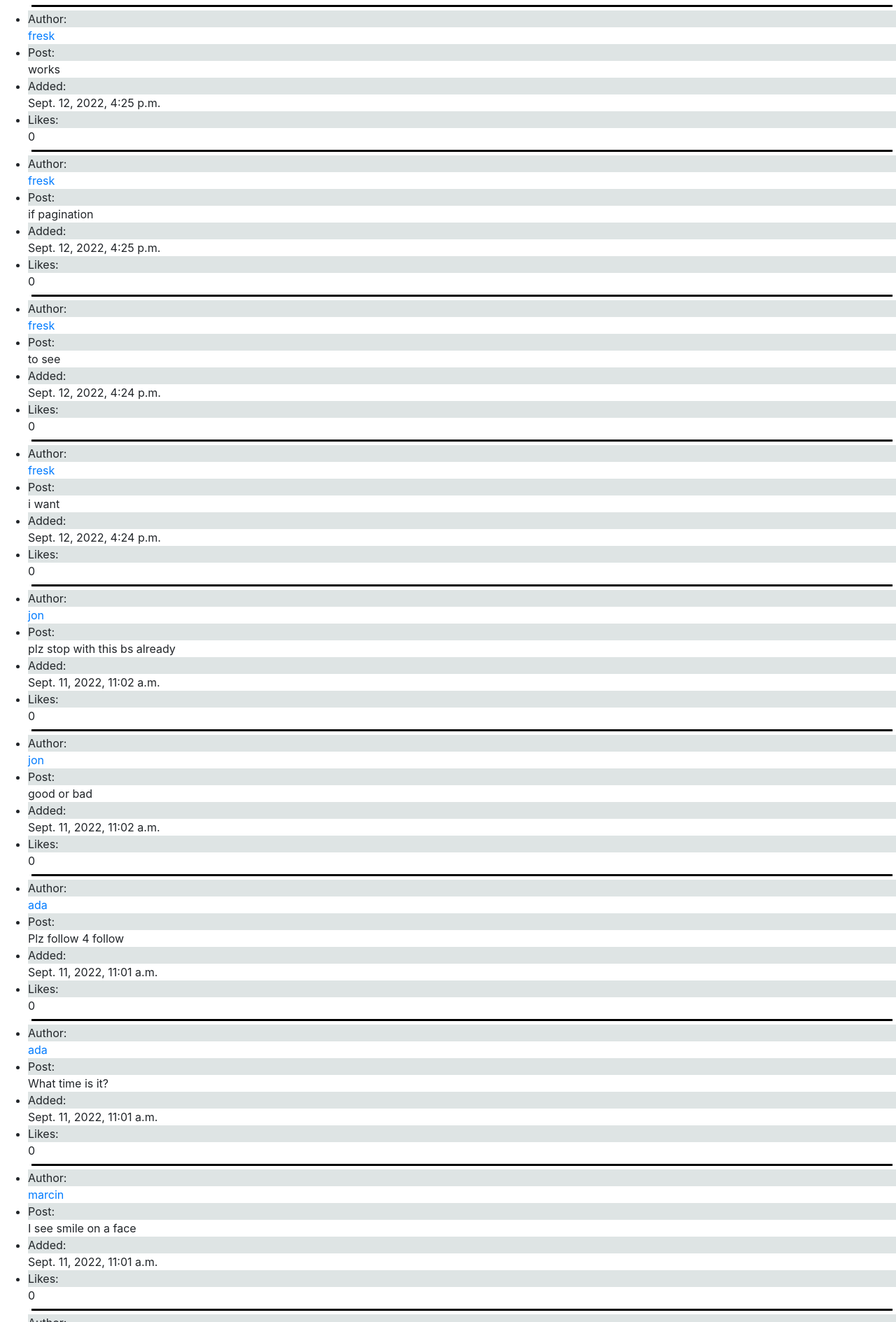
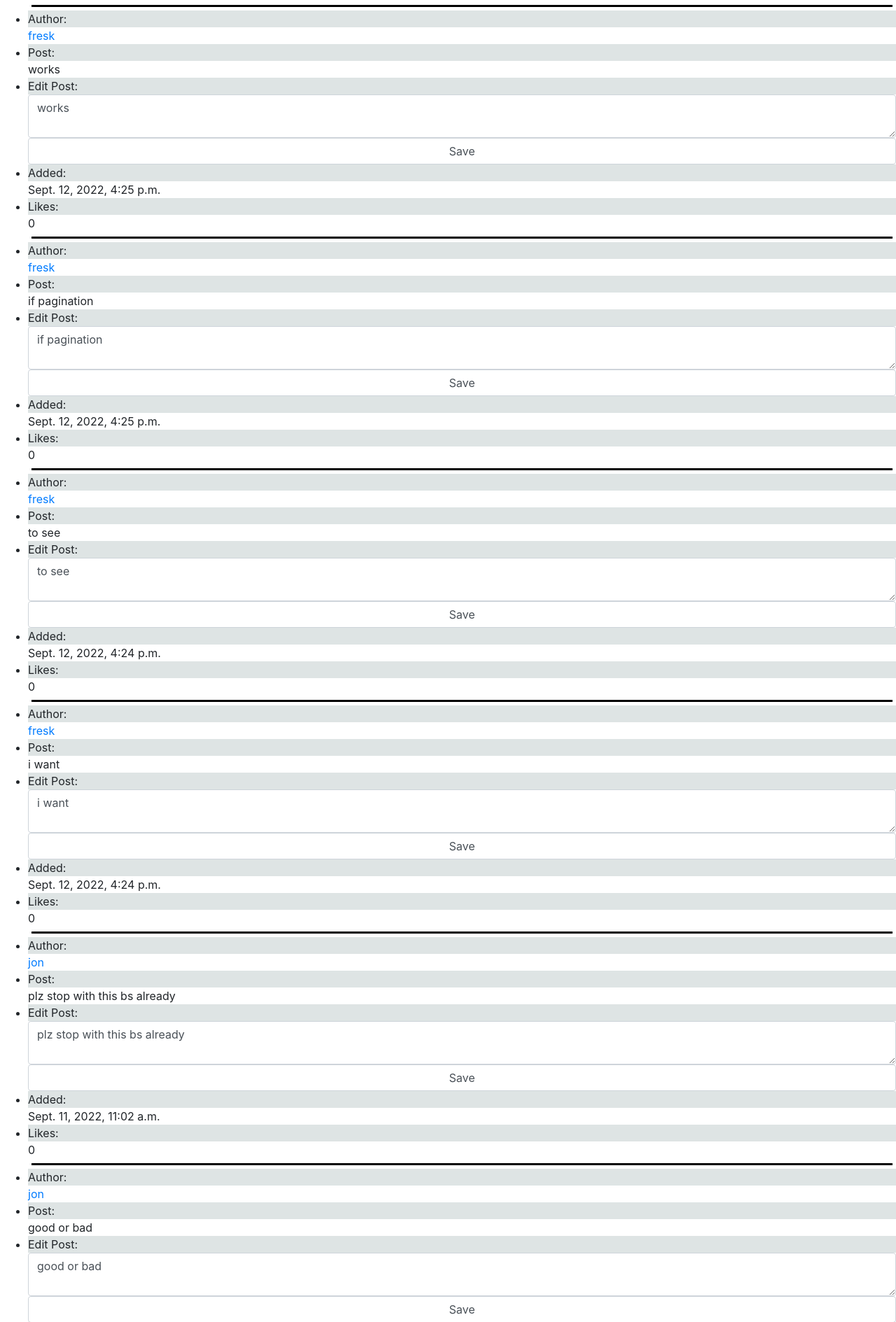
Before and after one commit to Damageddream/Network, a Django app: page / in a window 1280 px wide. Shown: the part 56-1945 px from the top of the page at 70% size. Run offline with Django 3.2, Linux system fonts and the light colour scheme; data comes from the database, SQL or seed files in the repository; both versions use the stored data as it was after the commit; some libraries are stand-ins or nearby versions.

Commit message:
working on editing posts

```diff
--- /dev/null
+++ b/network/static/network/network.js
@@ -0,0 +1,16 @@
+document.addEventListener('DOMContentLoaded', function() {
+
+    document.querySelector('.edit-b').addEventListener('click', () => {
+        edit()
+    })
+
+
+    document.querySelector('.edit').style.display='none';
+    document.querySelector('.post').style.display='block';
+  });
+
+function edit() {
+    document.querySelector('.edit').style.display='block';
+    document.querySelector('.post').style.display='none';
+
+}
--- a/network/templates/network/index.html
+++ b/network/templates/network/index.html
@@ -1,4 +1,5 @@
 {% extends "network/layout.html" %}
+{% load static %}
 
 {% block body %}
     <ul>
@@ -9,7 +10,24 @@
                     <div class="grey">Author:</div>
                     <a href="{% url 'profile' post.poster.id %}">{{ post.poster }}</a>
                 </li>
-                <li><div class="grey">Post:</div>{{ post.post }}</li>
+                <div class="post">
+                    <li>
+                        <div class="grey">Post:</div>{{ post.post }}
+                        {% if post.poster == user %}
+                            <button class="btn btn-primary" class="edit-b" data-box="edit-button" name="ed" value="esd">Edit</button>
+                        {% endif %}
+                    </li>
+
+                </div>
+                <div class="edit">
+                    <li>
+                        <div class="grey">Edit Post:</div>
+                        <form id="edit-post">
+                            <textarea class="form-control">{{ post.post }}</textarea>
+                            <input class="form-control" type="submit" value="Save" class="btn btn-primary"/>
+                        </form>
+                    </li>
+                </div>
                 <li><div class="grey">Added:</div>{{ post.date }}</li>
                 <li><div class="grey">Likes:</div>{{ post.likes }}</li>
                 {% empty %}
--- a/network/templates/network/layout.html
+++ b/network/templates/network/layout.html
@@ -6,6 +6,7 @@
         <title>{% block title %}Social Network{% endblock %}</title>
         <link rel="stylesheet" href="https://stackpath.bootstrapcdn.com/bootstrap/4.4.1/css/bootstrap.min.css" integrity="sha384-Vkoo8x4CGsO3+Hhxv8T/Q5PaXtkKtu6ug5TOeNV6gBiFeWPGFN9MuhOf23Q9Ifjh" crossorigin="anonymous">
         <link href="{% static 'network/styles.css' %}" rel="stylesheet">
+        <script src="{% static 'network/network.js' %}"></script>
     </head>
     <body>
 
```
Also changed, not shown: db.sqlite3.
